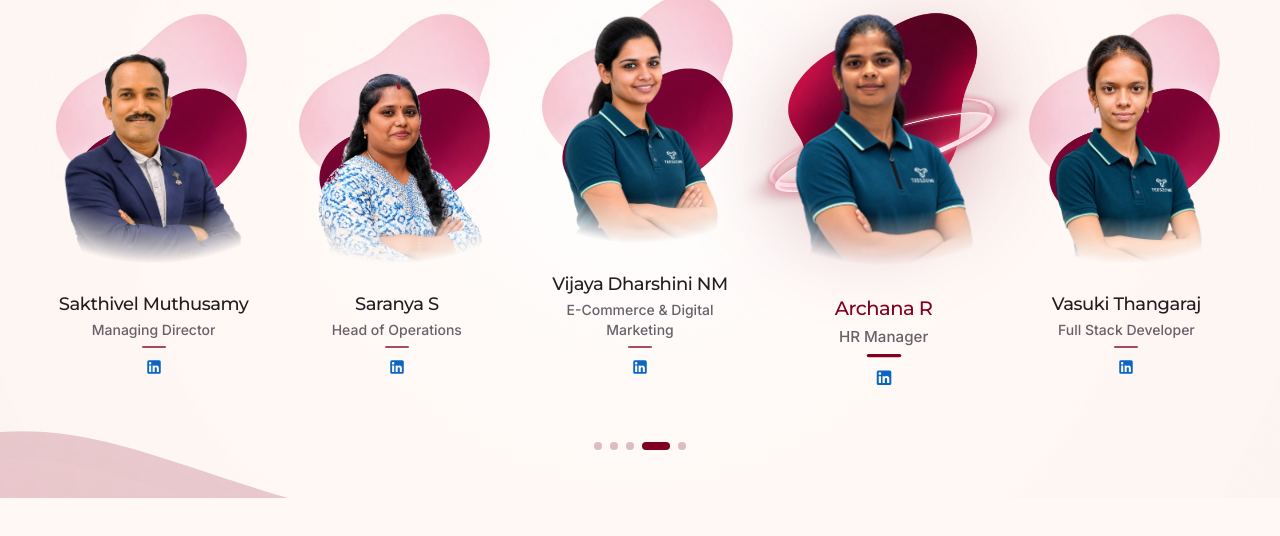
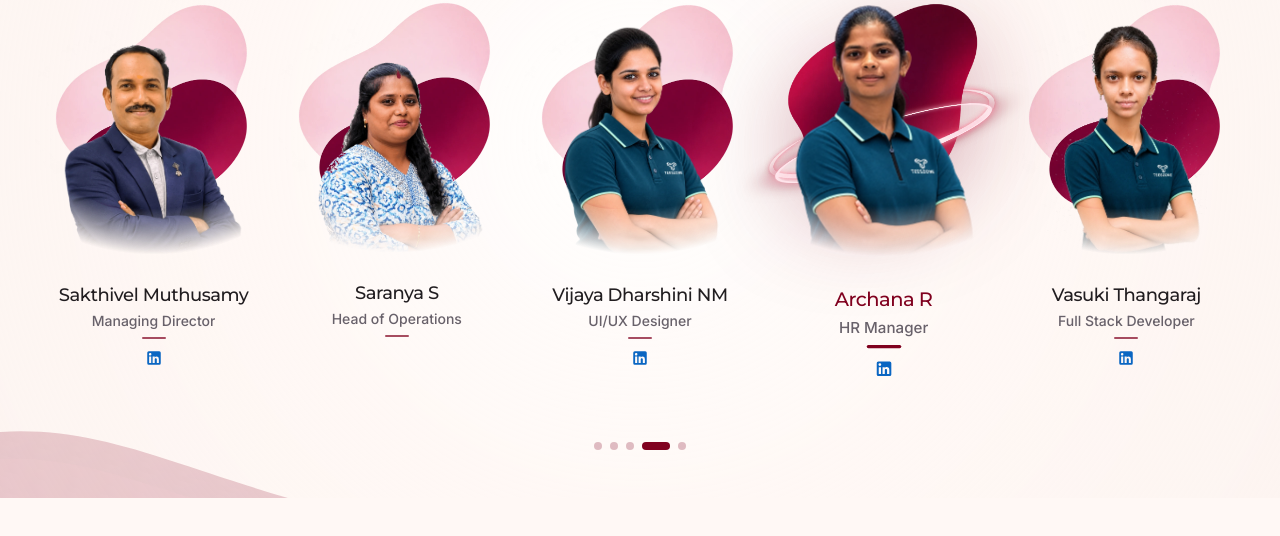
Before and after one commit to zavyxinfotech/Teeszone_website_frontend, a React (Vite) app: page /about in a window 1280 px wide. Shown: the part 6547-7083 px from the top of the page. Built offline with nearby package versions, Linux system fonts and the light colour scheme; a web font is replaced by a local one.

Commit message:
feat(team): update LinkedIn profiles, set UI/UX Designer role, remove LinkedIn for Head of Operations, and update Full Stack Developer photo

```diff
--- a/src/pages/About/components/TeamSection.tsx
+++ b/src/pages/About/components/TeamSection.tsx
@@ -6,7 +6,7 @@ interface TeamMember {
   name: string;
   role: string;
   image: string;
-  linkedin: string;
+  linkedin?: string;
 }
 
 const TEAM_MEMBERS: TeamMember[] = [
@@ -15,35 +15,34 @@ const TEAM_MEMBERS: TeamMember[] = [
     name: 'Sakthivel Muthusamy',
     role: 'Managing Director',
     image: '/assets/images/team/sakthivel-cutout.webp',
-    linkedin: 'https://www.linkedin.com/in/sakthivel-muthusamy-teeszone',
+    linkedin: 'https://www.linkedin.com/in/sakthivel007',
   },
   {
     id: 'saranya',
     name: 'Saranya S',
     role: 'Head of Operations',
     image: '/assets/images/team/saranya-cutout.webp',
-    linkedin: 'https://www.linkedin.com/in/saranya-sakthivel-teeszone',
   },
   {
     id: 'vijayadharshini',
     name: 'Vijaya Dharshini NM',
-    role: 'E-Commerce & Digital Marketing',
+    role: 'UI/UX Designer',
     image: '/assets/images/team/vijayadharshini-cutout.webp',
-    linkedin: 'https://www.linkedin.com/in/vijayadarshini-teeszone',
+    linkedin: 'https://www.linkedin.com/in/vijayadharshini-n-m-81466a270',
   },
   {
     id: 'archana',
     name: 'Archana R',
     role: 'HR Manager',
     image: '/assets/images/team/archana-cutout.webp',
-    linkedin: 'https://www.linkedin.com/in/archana-teeszone',
+    linkedin: 'https://www.linkedin.com/in/archanaplakkal',
   },
   {
     id: 'vasuki',
     name: 'Vasuki Thangaraj',
     role: 'Full Stack Developer',
     image: '/assets/images/team/vasuki-cutout.webp',
-    linkedin: 'https://www.linkedin.com/in/vasuki-thangaraj',
+    linkedin: 'https://www.linkedin.com/in/vasuki-fullstackdeveloper',
   },
 ];
 
@@ -175,6 +174,7 @@ const TeamMemberCard: React.FC<TeamMemberCardProps> = ({
         />
 
         {/* Official LinkedIn Brand Icon (Pure #0A66C2, Zero Border, Zero Container) */}
+        {member.linkedin ? (
           <a
             href={member.linkedin}
             target="_blank"
@@ -186,6 +186,9 @@ const TeamMemberCard: React.FC<TeamMemberCardProps> = ({
           >
             <LinkedInBrandIcon className={isMobile ? 'w-4 h-4' : 'w-4 sm:w-[18px] h-4 sm:h-[18px]'} />
           </a>
+        ) : (
+          <div className={`p-0.5 pointer-events-none ${isMobile ? 'h-5 w-5' : 'h-5 sm:h-6 w-5 sm:w-6'}`} aria-hidden="true" />
+        )}
       </div>
     </motion.div>
   );
```
Also changed, not shown: public/assets/images/team/vasuki-cutout.webp. Lines whose indentation alone changed are shown as unchanged.
